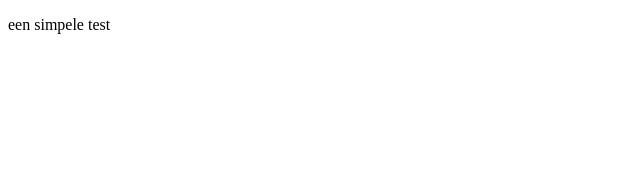
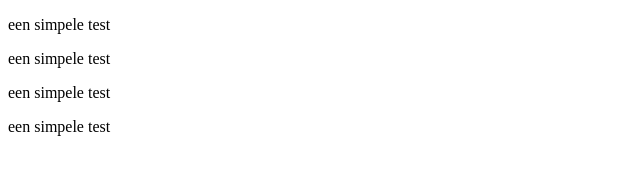
Before and after one commit to giofile/GitTest2, a plain HTML site: page test1/index.html in a window 1280 px wide. Shown: the whole page, without its empty margins (0-640 px from the left). Drawn offline with Linux system fonts and the light colour scheme.

Commit message:
added test-2

```diff
--- a/test1/index.html
+++ b/test1/index.html
@@ -8,6 +8,9 @@
 </head>
 <body>
 <p> een simpele test</p>
+<p> een simpele test</p>
+<p> een simpele test</p>
+<p> een simpele test</p>
 
 </body>
 </html>
```
